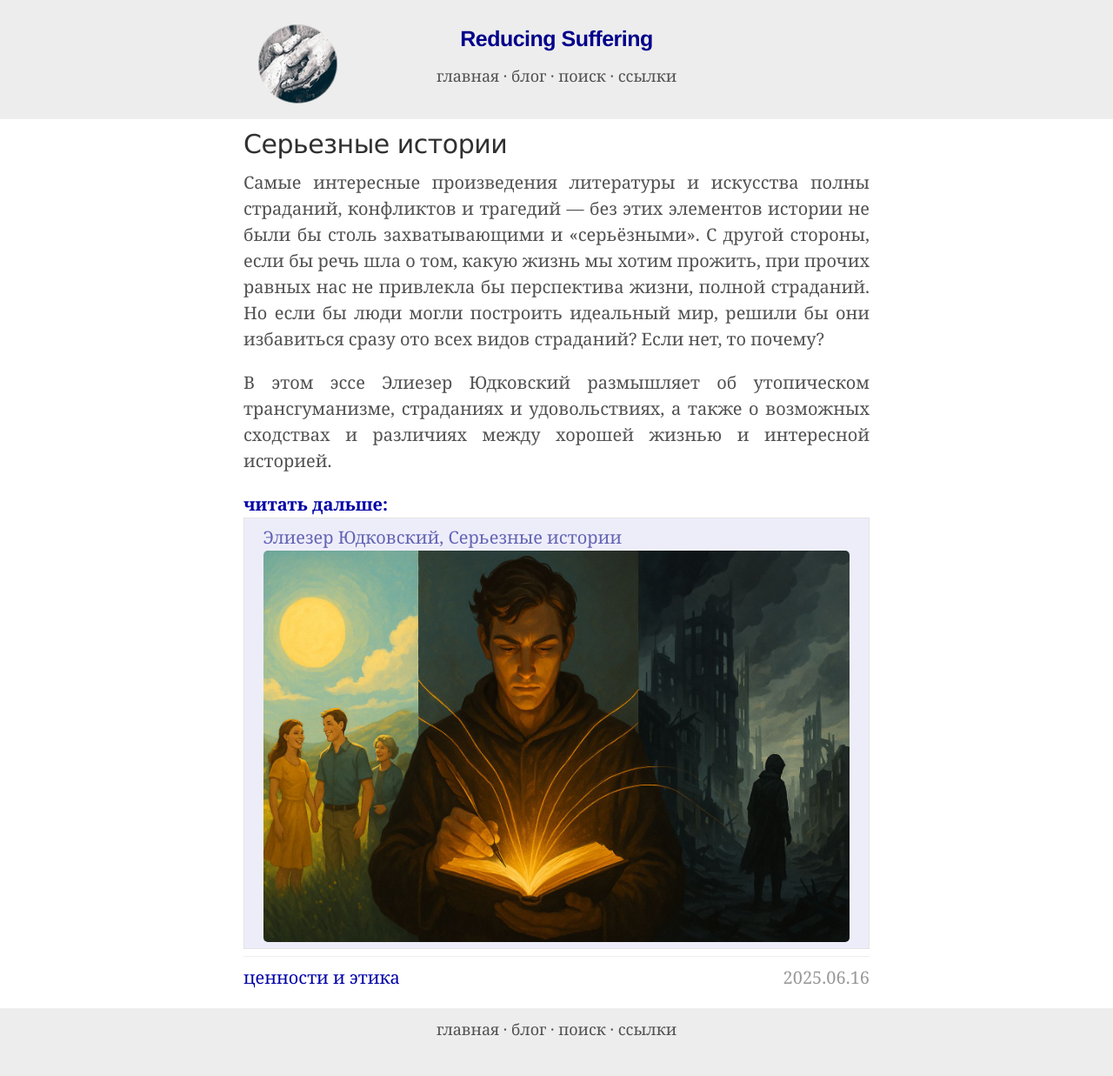
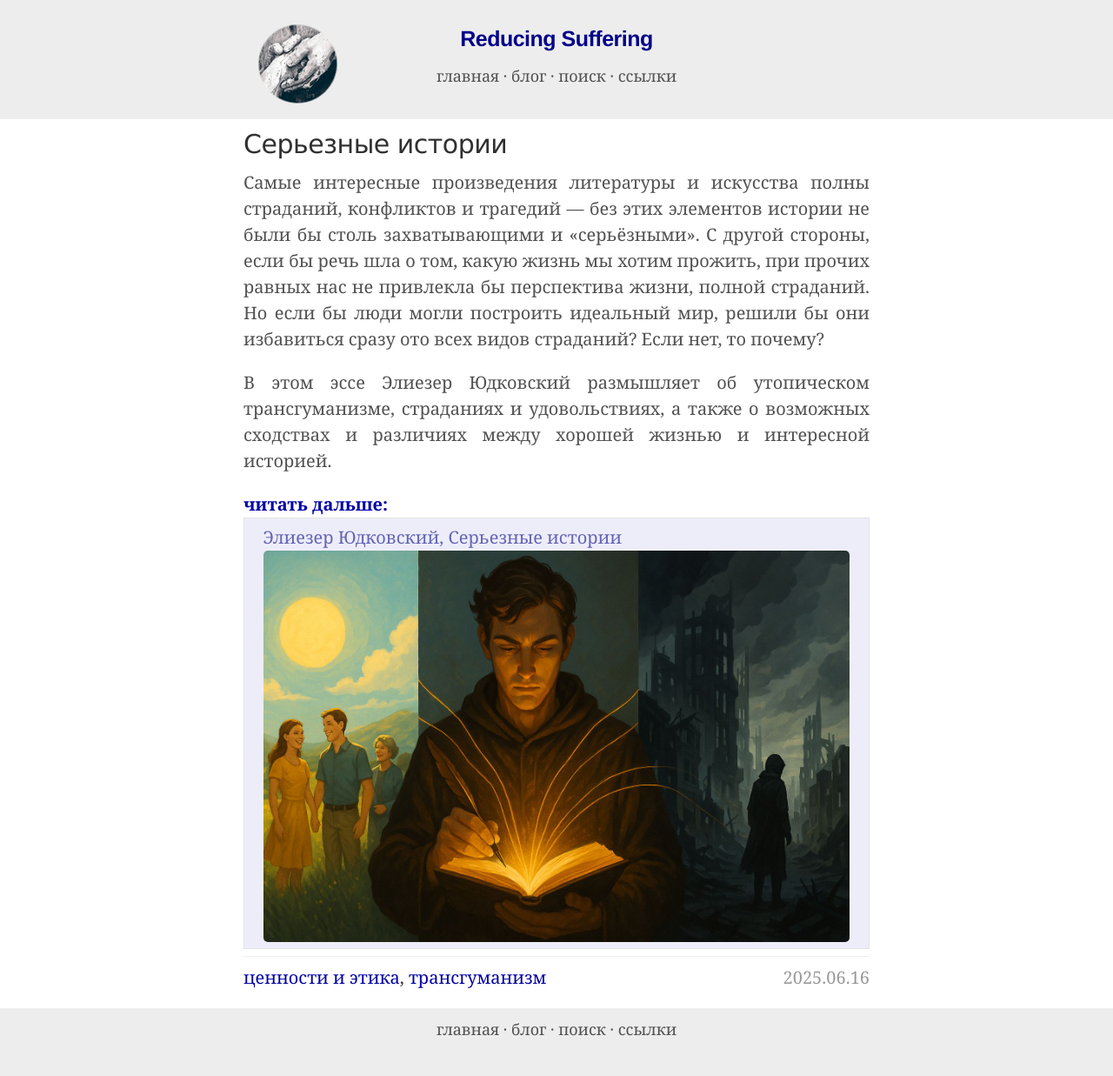
Before and after one commit to ReducingSuffering/reducingsuffering.github.io, a Jekyll site: the page built from _posts/wt/Переводы/Элиезер Юдковский/2025-06-16-762.md, in a window 1280 px wide. Shown: the whole page at 87% size. Built offline with Jekyll 4.4.1, drawn with Linux system fonts in a browser that asks for light colours.

Commit message:
Update 2025-06-16-762.md

```diff
--- a/_posts/wt/Переводы/Элиезер Юдковский/2025-06-16-762.md
+++ b/_posts/wt/Переводы/Элиезер Юдковский/2025-06-16-762.md
@@ -6,6 +6,7 @@ vk: https://vk.com/wall-199052526_762
 telegram: https://t.me/reducing_suffering/396
 tags:
   - ценности_и_этика
+  - трансгуманизм
 meta_tags:
   - статьи
   - наши_переводы
```
